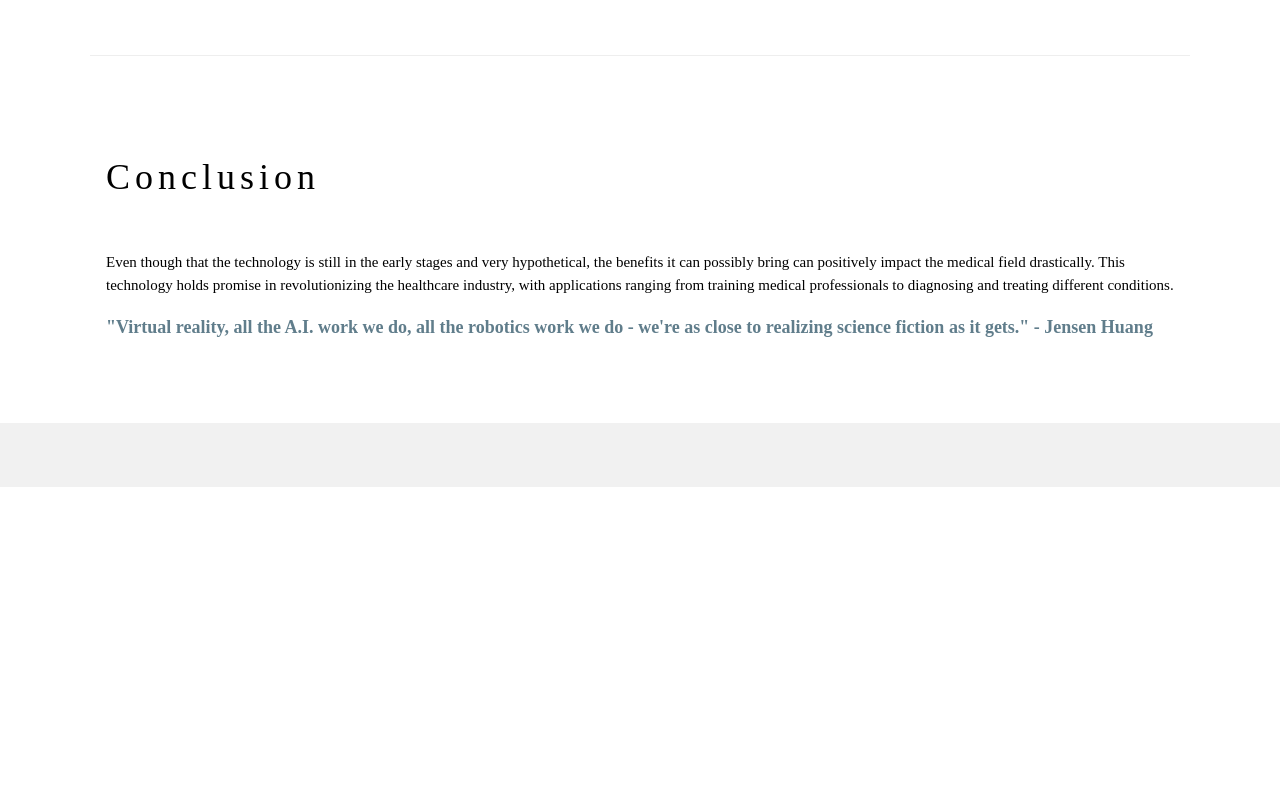
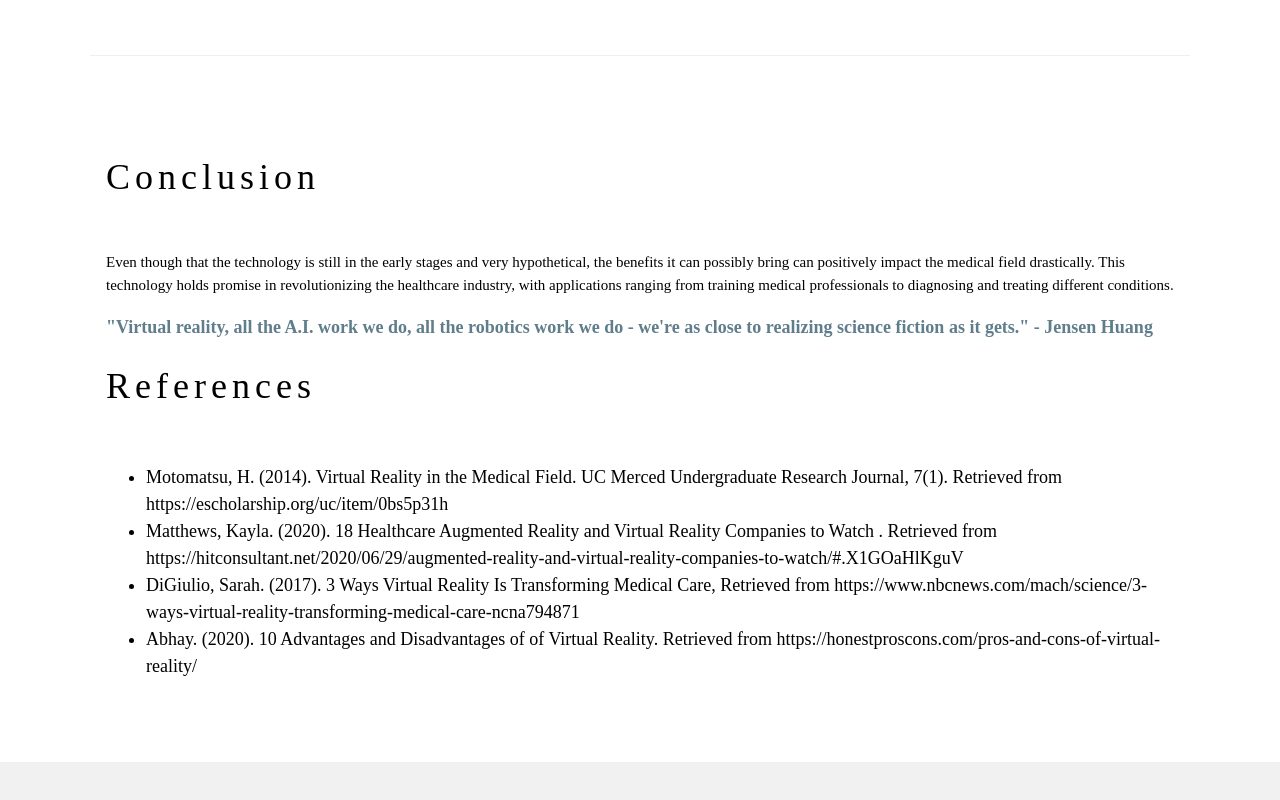
Before and after one commit to jovaleri/VRMedicalField, a plain HTML site: page index.html in a window 1280 px wide. Shown: the part 2423-3223 px from the top of the page. Before the commit the page ends 2910 px from the top, so only its background shows below. Drawn offline with nearby package versions, Linux system fonts and the light colour scheme.

Commit message:
Initial Commit

```diff
--- a/index.html
+++ b/index.html
@@ -195,6 +195,24 @@ h1, h2, h3, h4, h5, h6 {
     <p class="w3-text-blue-grey w3-large"><b>"Virtual reality, all the A.I. work we do, all the robotics work we
 		do - we're as close to realizing science fiction as it gets." - Jensen Huang</b></p>
 
+		<h1>References</h1><br>
+    <p>
+		<ul class="w3-large">
+			<li>Motomatsu, H. (2014). Virtual Reality in the Medical Field. UC Merced Undergraduate
+				Research Journal, 7(1). Retrieved from https://escholarship.org/uc/item/0bs5p31h
+			</li>
+			<li>Matthews, Kayla. (2020). 18 Healthcare Augmented Reality and Virtual Reality Companies to Watch
+				. Retrieved
+				from https://hitconsultant.net/2020/06/29/augmented-reality-and-virtual-reality-companies-to-watch/#.X1GOaHlKguV </li>
+			<li>DiGiulio, Sarah. (2017). 3 Ways Virtual Reality Is Transforming Medical Care, Retrieved from
+				https://www.nbcnews.com/mach/science/3-ways-virtual-reality-transforming-medical-care-ncna794871
+			</li>
+			<li>
+				Abhay. (2020). 10 Advantages and Disadvantages of of Virtual Reality. Retrieved from https://honestproscons.com/pros-and-cons-of-virtual-reality/
+			</li>
+		  </ul>
+	</p>
+
   </div>
 
 <!-- End page content -->
```
